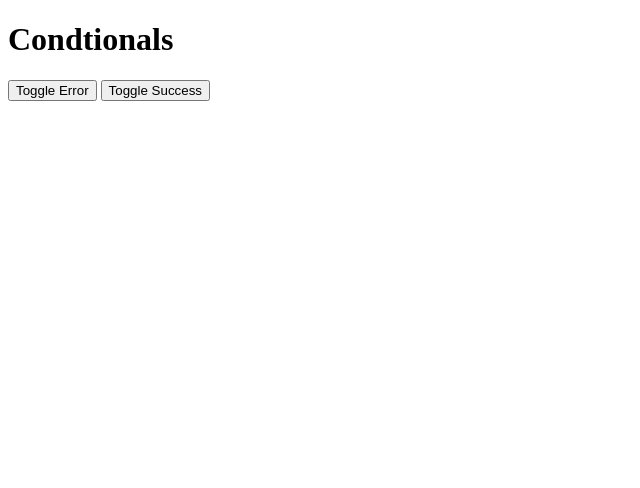
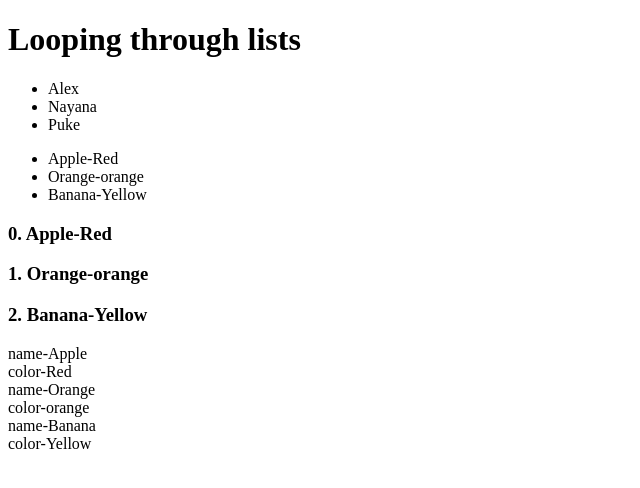
Before and after one commit to Alexsth/vue, a plain HTML site: page index.html in a window 1280 px wide. Shown: the whole page, without its empty margins (0-640 px from the left). Drawn offline with nearby package versions, Linux system fonts and the light colour scheme.

Commit message:
completed for loop

```diff
--- a/app.js
+++ b/app.js
@@ -1,8 +1,12 @@
 new Vue({
     el: '#vue-app',
     data: {
-        error:false,
-        success:false
+       characters:['Alex','Nayana','Puke'],
+       fruits:[
+           {name:'Apple', color:'Red'},
+           {name:'Orange', color:'orange'},
+           {name:'Banana', color:'Yellow'}
+       ]
     },
     methods: {
 
--- a/index.html
+++ b/index.html
@@ -9,13 +9,19 @@
   </head>
   <body>
       <div id="vue-app">
-        <h1>Condtionals</h1>
-        <button v-on:click="error=!error">Toggle Error</button>
-        <button v-on:click="success=!success">Toggle Success</button>
-        <!-- <p v-if="error">There is an error</p>
-        <p v-else-if="success">Successful</p> -->
-        <p v-show="error">There is an error</p>
-        <p v-show="success">Successful</p>
+        <h1>Looping through lists</h1>
+      <ul>
+        <li v-for="character in characters">{{character}}</li>
+      </ul>
+      <ul>
+        <li v-for="fruit in fruits">{{fruit.name}}-{{fruit.color}}</li>
+      </ul>
+      <template v-for="(fruit,index) in fruits">
+        <h3>{{index}}. {{fruit.name}}-{{fruit.color}}</h3>
+      </template>
+      <template v-for="fruit in fruits">
+        <div v-for="(val,key) in fruit"> {{key}}-{{val}}</div>
+      </template>
       </div>
   <script src="app.js"></script>
   </body>
```
